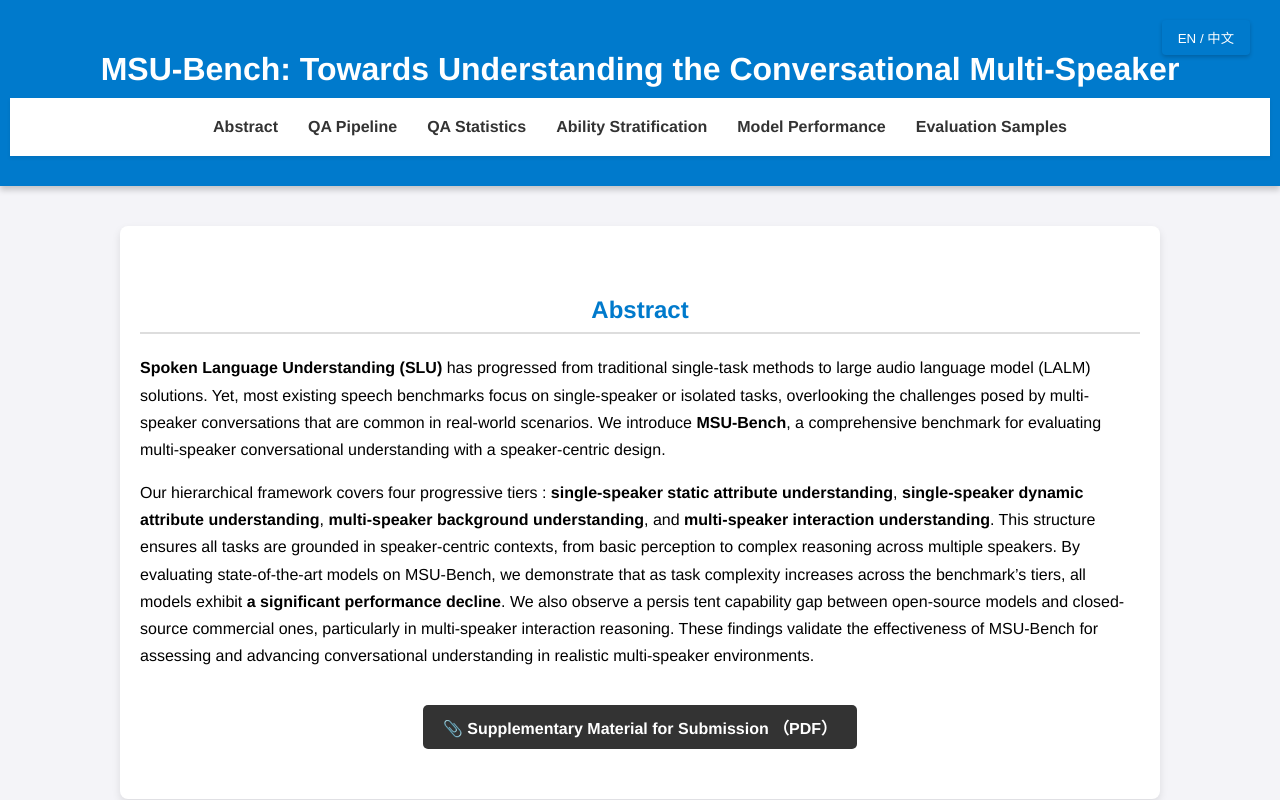
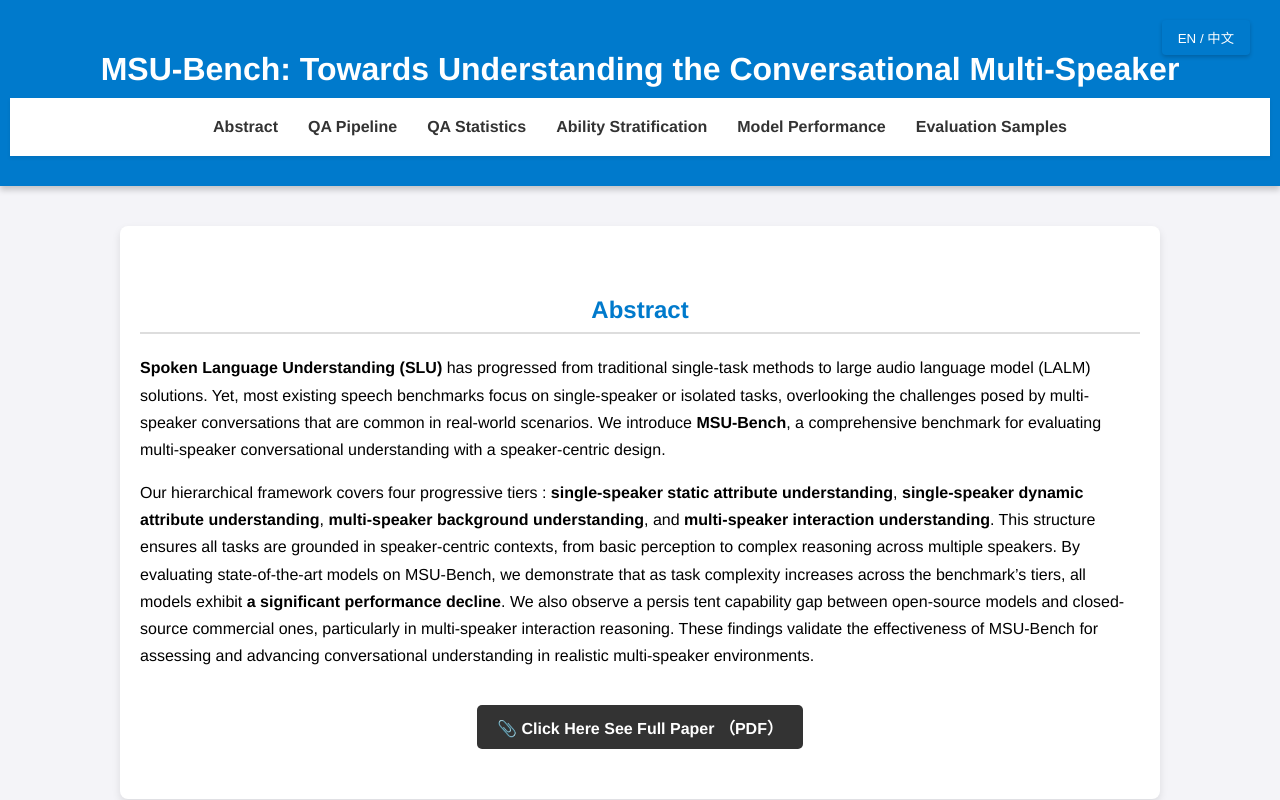
Before and after one commit to ASLP-lab/MSU-Bench.github.io, a plain HTML site: page index.html in a window 1280 px wide. Shown: the top 800 px of the page. Drawn offline with Linux system fonts and the light colour scheme.

Commit message:
update html

```diff
--- a/index.html
+++ b/index.html
@@ -280,8 +280,8 @@
 
     <!-- 技术附录按钮 -->
     <div style="text-align: center;">
-      <a class="appendix-button" href="MSU_Bench_Appendix.pdf" target="_blank">
-        📎 Supplementary Material for Submission （PDF）
+      <a class="appendix-button" href="msu-bench-paper.pdf" target="_blank">
+        📎 Click Here See Full Paper （PDF）
       </a>
     </div>
   </section>
```
Also changed, not shown: 1 other file.
